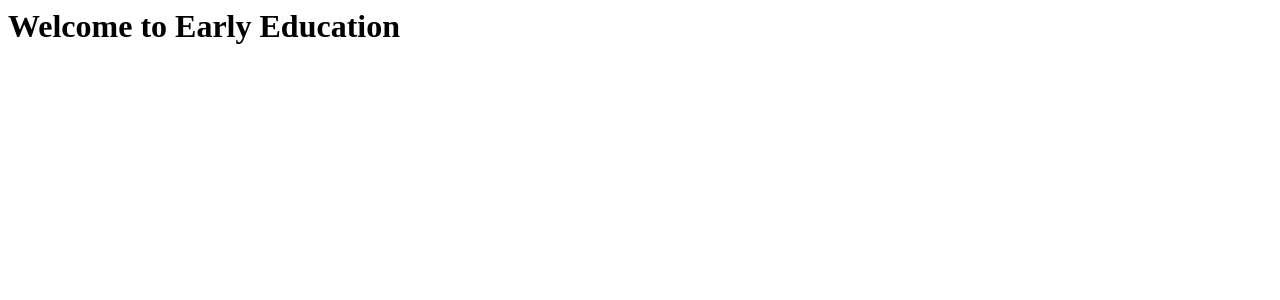
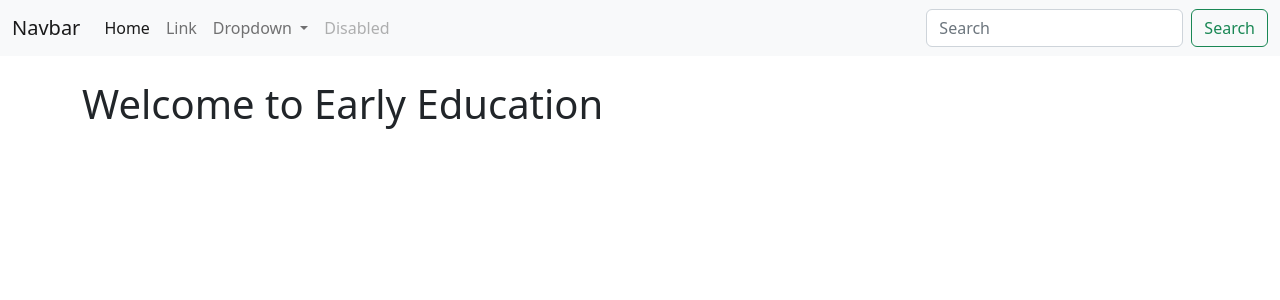
Before and after one commit to awarbler/earlyEducation, a Django app: page / in a window 1280 px wide. Shown: the top 300 px of the page. Run offline with Django 4.2, Linux system fonts and the light colour scheme.

Commit message:
added base.html and bootstrap

```diff
--- /dev/null
+++ b/early_education/website/templates/base.html
@@ -0,0 +1,57 @@
+<!doctype html>
+<html lang="en">
+  <head>
+    <meta charset="utf-8">
+    <meta name="viewport" content="width=device-width, initial-scale=1">
+    <title>{% block title %}Early Education{% endblock %}</title>
+    <link href="https://cdn.jsdelivr.net/npm/bootstrap@5.2.0-beta1/dist/css/bootstrap.min.css" rel="stylesheet" integrity="sha384-0evHe/X+R7YkIZDRvuzKMRqM+OrBnVFBL6DOitfPri4tjfHxaWutUpFmBp4vmVor" crossorigin="anonymous">
+  </head>
+  <body>
+    <!--Nav Bar-->
+    <nav class="navbar navbar-expand-lg bg-light">
+      <div class="container-fluid">
+        <a class="navbar-brand" href="#">Navbar</a>
+        <button class="navbar-toggler" type="button" data-bs-toggle="collapse" data-bs-target="#navbarSupportedContent" aria-controls="navbarSupportedContent" aria-expanded="false" aria-label="Toggle navigation">
+          <span class="navbar-toggler-icon"></span>
+        </button>
+        <div class="collapse navbar-collapse" id="navbarSupportedContent">
+          <ul class="navbar-nav me-auto mb-2 mb-lg-0">
+            <li class="nav-item">
+              <a class="nav-link active" aria-current="page" href="#">Home</a>
+            </li>
+            <li class="nav-item">
+              <a class="nav-link" href="#">Link</a>
+            </li>
+            <li class="nav-item dropdown">
+              <a class="nav-link dropdown-toggle" href="#" id="navbarDropdown" role="button" data-bs-toggle="dropdown" aria-expanded="false">
+                Dropdown
+              </a>
+              <ul class="dropdown-menu" aria-labelledby="navbarDropdown">
+                <li><a class="dropdown-item" href="#">Action</a></li>
+                <li><a class="dropdown-item" href="#">Another action</a></li>
+                <li><hr class="dropdown-divider"></li>
+                <li><a class="dropdown-item" href="#">Something else here</a></li>
+              </ul>
+            </li>
+            <li class="nav-item">
+              <a class="nav-link disabled">Disabled</a>
+            </li>
+          </ul>
+          <form class="d-flex" role="search">
+            <input class="form-control me-2" type="search" placeholder="Search" aria-label="Search">
+            <button class="btn btn-outline-success" type="submit">Search</button>
+          </form>
+        </div>
+      </div>
+    </nav>
+ <!-- adding margins to the page -->
+ <br/>
+  <div class = "container">
+    {% block content %}
+    {% endblock %}
+  </div>
+
+
+    <script src="https://cdn.jsdelivr.net/npm/bootstrap@5.2.0-beta1/dist/js/bootstrap.bundle.min.js" integrity="sha384-pprn3073KE6tl6bjs2QrFaJGz5/SUsLqktiwsUTF55Jfv3qYSDhgCecCxMW52nD2" crossorigin="anonymous"></script>
+  </body>
+</html>
--- a/early_education/website/templates/home.html
+++ b/early_education/website/templates/home.html
@@ -1 +1,10 @@
+{% extends 'base.html'%}
+
+{% block title %} Early Education Home {% endblock %}
+{% block content %}
+
+
 <h1> Welcome to Early Education </h1>
+
+
+{% endblock%}
--- a/early_education/website/urls.py
+++ b/early_education/website/urls.py
@@ -6,6 +6,7 @@ from . import views
 # make updates here
 
 urlpatterns = [
-    path('', views.home, name="home"),
+    path('', views.home, name= "home"),
+
 
 ]
```
